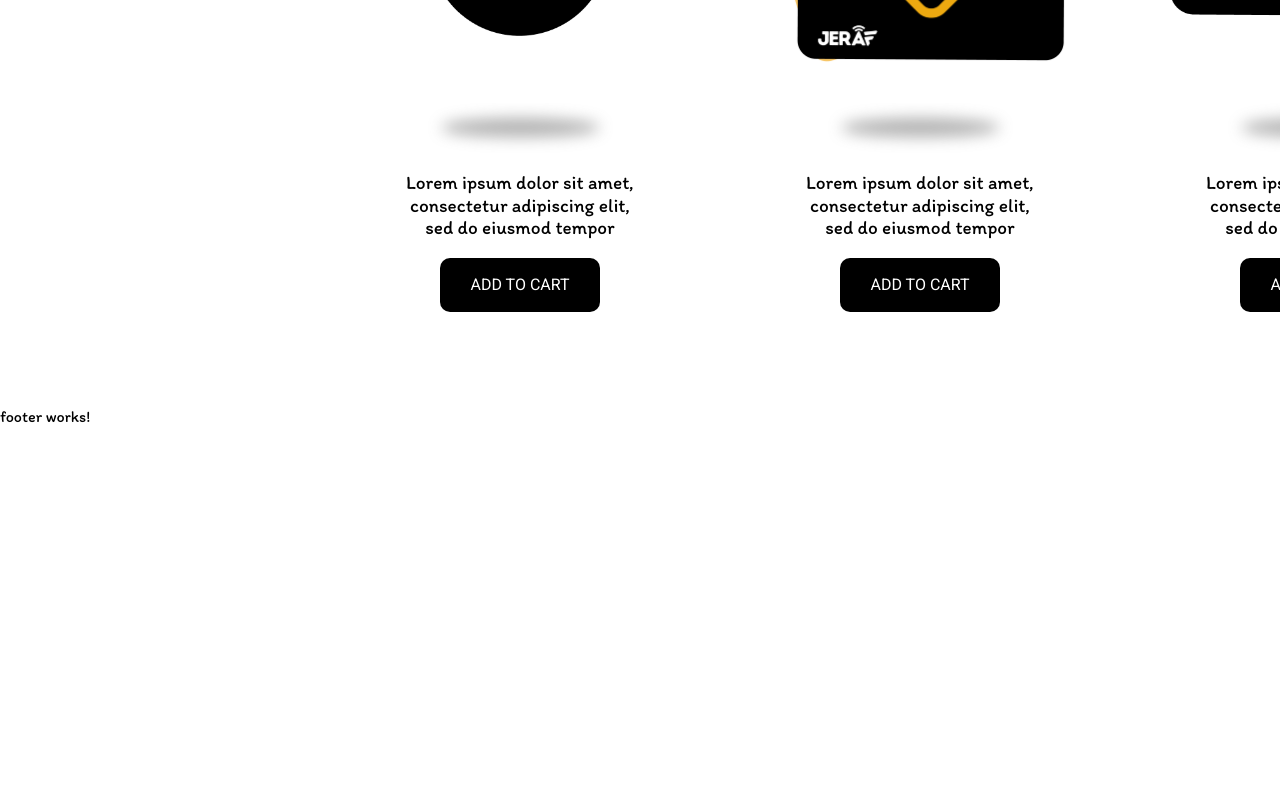
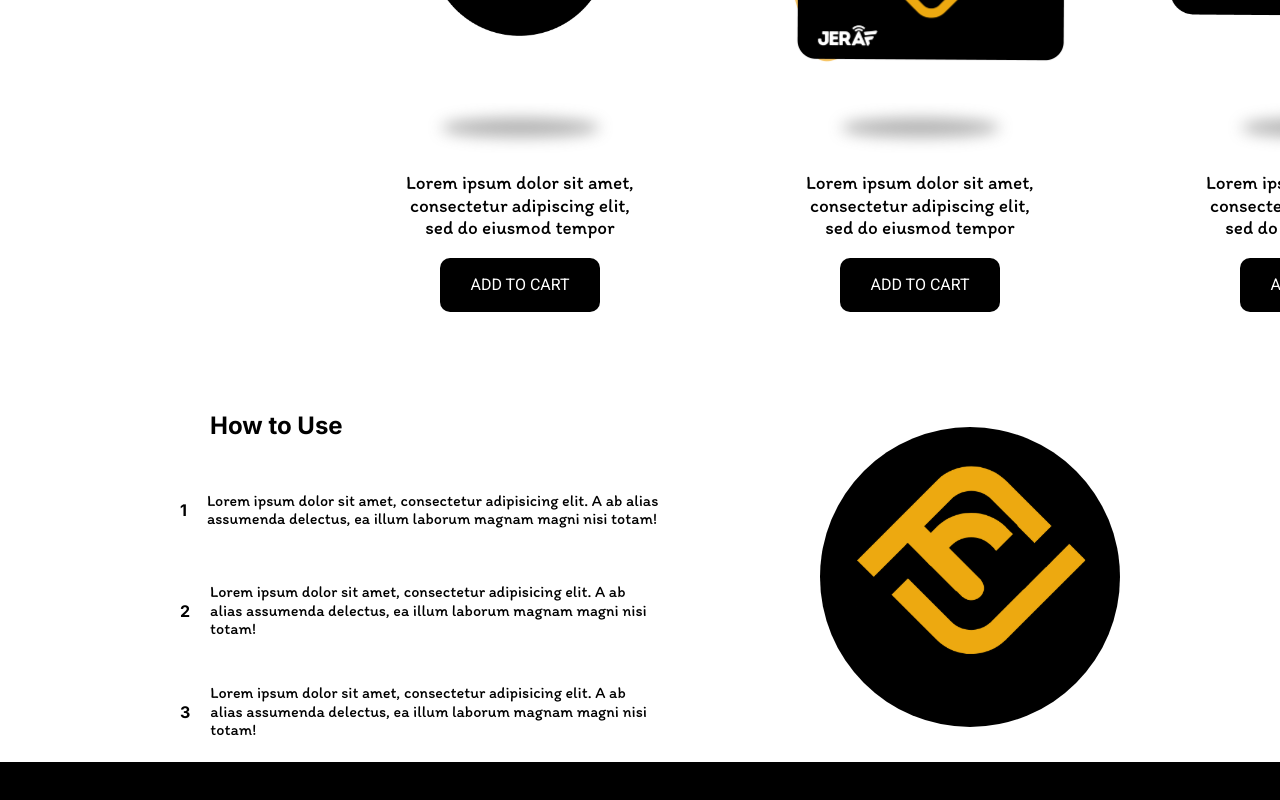
Before and after one commit to BobolaObi/Jeraf, an Angular app: page / in a window 1280 px wide. Shown: the part 969-1769 px from the top of the page. Before the commit the page ends 1412 px from the top, so only its background shows below. Built offline with nearby package versions, Linux system fonts and the light colour scheme.

Commit message:
Tutorial section

```diff
--- a/src/app/app.component.html
+++ b/src/app/app.component.html
@@ -1,3 +1,5 @@
 <app-header></app-header>
 <app-products></app-products>
+<app-tutorial></app-tutorial>
+<app-stay-connected></app-stay-connected>
 <app-footer></app-footer>
--- a/src/app/app.module.ts
+++ b/src/app/app.module.ts
@@ -5,13 +5,17 @@ import { AppComponent } from './app.component';
 import {ProductsComponent} from "./products/products.component";
 import { FooterComponent } from './footer/footer.component';
 import { HeaderComponent } from './header/header.component';
+import { StayConnectedComponent } from './stay-connected/stay-connected.component';
+import { TutorialComponent } from './tutorial/tutorial.component';
 
 @NgModule({
   declarations: [
     AppComponent,
     ProductsComponent,
     FooterComponent,
-    HeaderComponent
+    HeaderComponent,
+    StayConnectedComponent,
+    TutorialComponent
   ],
   imports: [
     BrowserModule
--- a/src/app/footer/footer.component.css
+++ b/src/app/footer/footer.component.css
@@ -0,0 +1,4 @@
+footer{
+  padding: 200px;
+background-color:black;
+}
--- a/src/app/footer/footer.component.html
+++ b/src/app/footer/footer.component.html
@@ -1 +1,4 @@
-<p>footer works!</p>
+
+<footer>
+  <img src="" alt="">
+</footer>
--- /dev/null
+++ b/src/app/stay-connected/stay-connected.component.ts
@@ -0,0 +1,15 @@
+import { Component, OnInit } from '@angular/core';
+
+@Component({
+  selector: 'app-stay-connected',
+  templateUrl: './stay-connected.component.html',
+  styleUrls: ['./stay-connected.component.css']
+})
+export class StayConnectedComponent implements OnInit {
+
+  constructor() { }
+
+  ngOnInit(): void {
+  }
+
+}
--- /dev/null
+++ b/src/app/tutorial/tutorial.component.css
@@ -0,0 +1,25 @@
+/*Body Styles*/
+body, div{
+  display: flex;
+align-items: center;
+justify-content: space-evenly;
+}
+section{
+  display: flex;
+  flex-direction: column;
+ max-width: 500px;
+}
+
+/*Image Styles*/
+img{
+  max-width: 300px;
+}
+
+/*Text Styles*/
+h2{
+  align-items: flex-start;
+  padding:0 50px;
+}
+h4{
+  padding: 20px;
+}
--- /dev/null
+++ b/src/app/tutorial/tutorial.component.html
@@ -0,0 +1,20 @@
+<body>
+<section>
+ <h2>How to Use</h2>
+  <div>
+    <h4>1 </h4>
+    <p>Lorem ipsum dolor sit amet, consectetur adipisicing elit. A ab alias assumenda delectus, ea illum laborum magnam magni nisi totam!</p>
+  </div>
+  <div>
+    <h4>2 </h4>
+    <p>Lorem ipsum dolor sit amet, consectetur adipisicing elit. A ab alias assumenda delectus, ea illum laborum magnam magni nisi totam!</p>
+  </div>
+  <div>
+    <h4>3 </h4>
+    <p>Lorem ipsum dolor sit amet, consectetur adipisicing elit. A ab alias assumenda delectus, ea illum laborum magnam magni nisi totam!</p>
+
+  </div>
+</section>
+<img src="assets/banner-image.svg" alt="">
+
+</body>
--- /dev/null
+++ b/src/app/tutorial/tutorial.component.ts
@@ -0,0 +1,15 @@
+import { Component, OnInit } from '@angular/core';
+
+@Component({
+  selector: 'app-tutorial',
+  templateUrl: './tutorial.component.html',
+  styleUrls: ['./tutorial.component.css']
+})
+export class TutorialComponent implements OnInit {
+
+  constructor() { }
+
+  ngOnInit(): void {
+  }
+
+}
```
Also changed, not shown: src/app/stay-connected/stay-connected.component.css (added), src/app/stay-connected/stay-connected.component.html (added), 2 other files (tests, documents, lock files or other folders).
